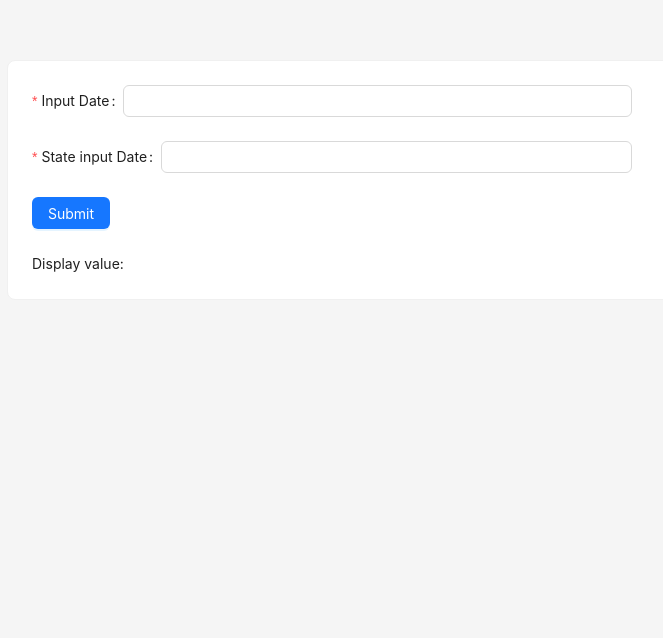
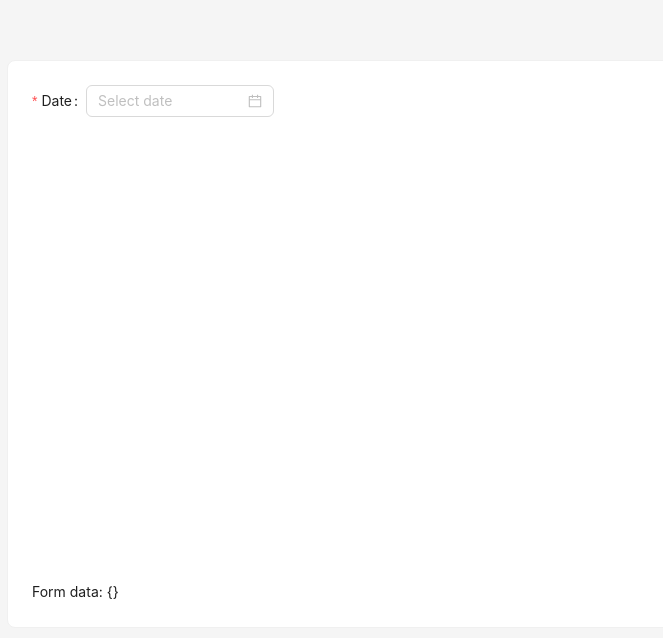
Before and after one commit to shuryhin-oleksandr/upwork-next, a Next.js app: page /sandbox in a window 1280 px wide. Shown: the top 638 px of the page, without its empty margins (93-756 px from the left). Built offline with nearby package versions, Linux system fonts and the light colour scheme; what @ant-design/nextjs-registry would draw is missing.

Commit message:
Commit sandbox

```diff
--- a/app/sandbox/page.tsx
+++ b/app/sandbox/page.tsx
@@ -1,10 +1,7 @@
 "use client";
 
-import { useMutation } from "@tanstack/react-query";
-import { Button, Card, DatePicker, Form, FormProps, Input, Layout } from "antd";
+import { Card, DatePicker, Form, Layout } from "antd";
 import { Content } from "antd/es/layout/layout";
-import dayjs from "dayjs";
-import { useEffect, useState } from "react";
 
 export default function Sandbox() {
   return (
@@ -18,97 +15,40 @@ export default function Sandbox() {
   );
 }
 
-type FieldType = {
-  inputDate?: string;
-  stateInputDate?: string;
-};
-
-const onFinishFailed: FormProps<FieldType>["onFinishFailed"] = (errorInfo) => {
-  console.log("Failed:", errorInfo);
-};
-
 function Tmp() {
-  const [sentValues, setSentValues] = useState<FieldType | null>(null);
   const [form] = Form.useForm();
-  const [displayValue, setDisplayValue] = useState("");
-
-  const { mutate, error, data } = useMutation({
-    mutationFn: async (values: FieldType) => {
-      setSentValues(values);
-      const response = await fetch("http://localhost:3001/upwork/sandbox", {
-        method: "POST",
-        headers: {
-          "Content-Type": "application/json",
-        },
-        body: JSON.stringify(values),
-      });
-      return response.json();
-    },
-  });
-
-  const onFinish: FormProps<FieldType>["onFinish"] = (values) => {
-    console.log("Submitting:", values);
-    mutate(values);
-  };
+  const formValues = Form.useWatch([], form);
 
   return (
-    <Form
-      form={form}
-      onValuesChange={() => console.log("Form:", form.getFieldsValue())}
-      name="basic"
-      style={{ maxWidth: 600 }}
-      onFinish={onFinish}
-      onFinishFailed={onFinishFailed}
-    >
-      <Form.Item<FieldType>
-        label="Input Date"
-        name="inputDate"
+    <Form form={form} name="basic" style={{ maxWidth: 600 }}>
+      <Form.Item
+        label="Date"
+        name="date"
         rules={[{ required: true, message: "Please input your date!" }]}
-        normalize={(value) => value + "AAA"}
       >
-        <Input
-          onChange={(e) => setDisplayValue(e.target.value)}
-          value={displayValue}
-        />
+        <DatePicker format={["D MMM YY"]} />
       </Form.Item>
-
-      <Form.Item<FieldType>
-        label="State input Date"
-        name="stateInputDate"
-        rules={[{ required: true, message: "Please input your date!" }]}
-        normalize={(value) => value + "AAA"}
-      >
-        <StateInput />
-      </Form.Item>
-
-      <Form.Item label={null}>
-        <Button type="primary" htmlType="submit">
-          Submit
-        </Button>
-      </Form.Item>
-
-      {"Display value: " + displayValue}
-      {data && <p>Form data: {JSON.stringify(data)}</p>}
-      {error && <p>Error: {error.message}</p>}
-      {data && <br />}
-      {sentValues && <p>Sent Values: {JSON.stringify(sentValues)}</p>}
+      <br />
+      <br />
+      <br />
+      <br />
+      <br />
+      <br />
+      <br />
+      <br />
+      <br />
+      <br />
+      <br />
+      <br />
+      <br />
+      <br />
+      <br />
+      <br />
+      <br />
+      <br />
+      <br />
+      <br />
+      {<p>Form data: {JSON.stringify(formValues)}</p>}
     </Form>
   );
 }
-
-function StateInput (props) {
-  const [internalValue, setInternalValue] = useState("");
-
-  console.log("Props:", props);
-
-  return (
-    <Input
-      {...props}
-      value={internalValue}
-      onChange={(e) => {
-        setInternalValue(e.target.value);
-        props.onChange?.(e);
-      }}
-    />
-  );
-};
```
